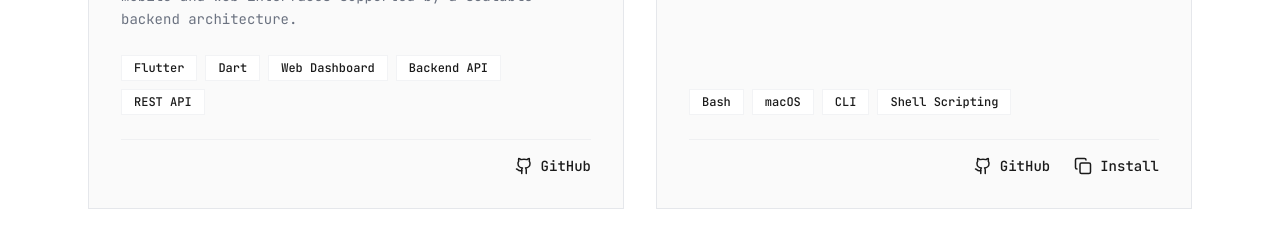
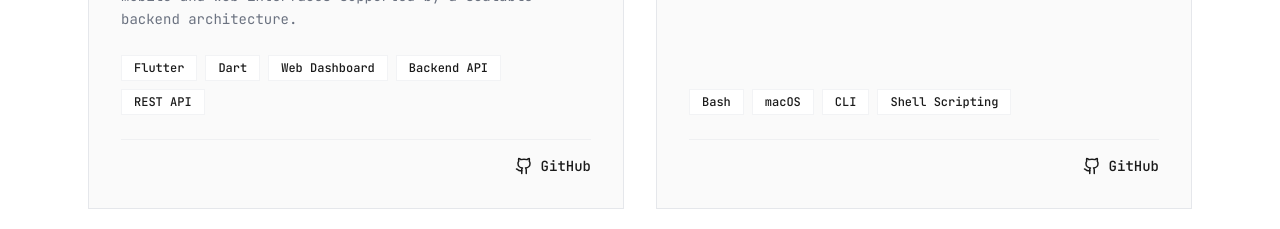
Before and after one commit to ThanojBuddhima/ThanojBuddhima.github.io, a React (Vite) app: page / in a window 1280 px wide. Shown: the part 5220-5449 px from the top of the page. Built offline with nearby package versions, Linux system fonts and the light colour scheme.

Commit message:
revert: remove install copy button

```diff
--- a/src/components/Projects.tsx
+++ b/src/components/Projects.tsx
@@ -1,6 +1,6 @@
-import React, { useState } from 'react';
+import React from 'react';
 import { motion } from 'motion/react';
-import { Github, ExternalLink, Download, Copy, Check } from 'lucide-react';
+import { Github, ExternalLink, Download } from 'lucide-react';
 
 interface Project {
   id: string;
@@ -12,7 +12,6 @@ interface Project {
   image?: string;
   downloadUrl?: string;
   downloadLabel?: string;
-  installCommand?: string;
 }
 
 const projects: Project[] = [
@@ -67,19 +66,10 @@ const projects: Project[] = [
     techStack: ['Bash', 'macOS', 'CLI', 'Shell Scripting'],
     githubUrl: 'https://github.com/ThanojBuddhima/mac-cleaner',
     image: '/projects/mac-cleaner.avif',
-    installCommand: 'curl -sL https://raw.githubusercontent.com/ThanojBuddhima/mac-cleaner/main/install.sh | bash',
   }
 ];
 
 export function Projects() {
-  const [copiedId, setCopiedId] = useState<string | null>(null);
-
-  const handleCopy = (id: string, text: string) => {
-    navigator.clipboard.writeText(text);
-    setCopiedId(id);
-    setTimeout(() => setCopiedId(null), 2000);
-  };
-
   return (
     <section id="projects" className="py-24 bg-background">
       <div className="max-w-6xl mx-auto px-6 w-full">
@@ -180,24 +170,6 @@ export function Projects() {
                       {project.downloadLabel || 'Download'}
                     </a>
                   )}
-                  {project.installCommand && (
-                    <button
-                      onClick={() => handleCopy(project.id, project.installCommand!)}
-                      className="flex items-center gap-2 text-sm font-medium text-foreground hover:text-[#FF6B35] transition-colors cursor-pointer"
-                    >
-                      {copiedId === project.id ? (
-                        <>
-                          <Check size={18} className="text-green-500" />
-                          <span className="text-green-500">Copied!</span>
-                        </>
-                      ) : (
-                        <>
-                          <Copy size={18} />
-                          Install
-                        </>
-                      )}
-                    </button>
-                  )}
                 </div>
               </div>
               </div>
```
